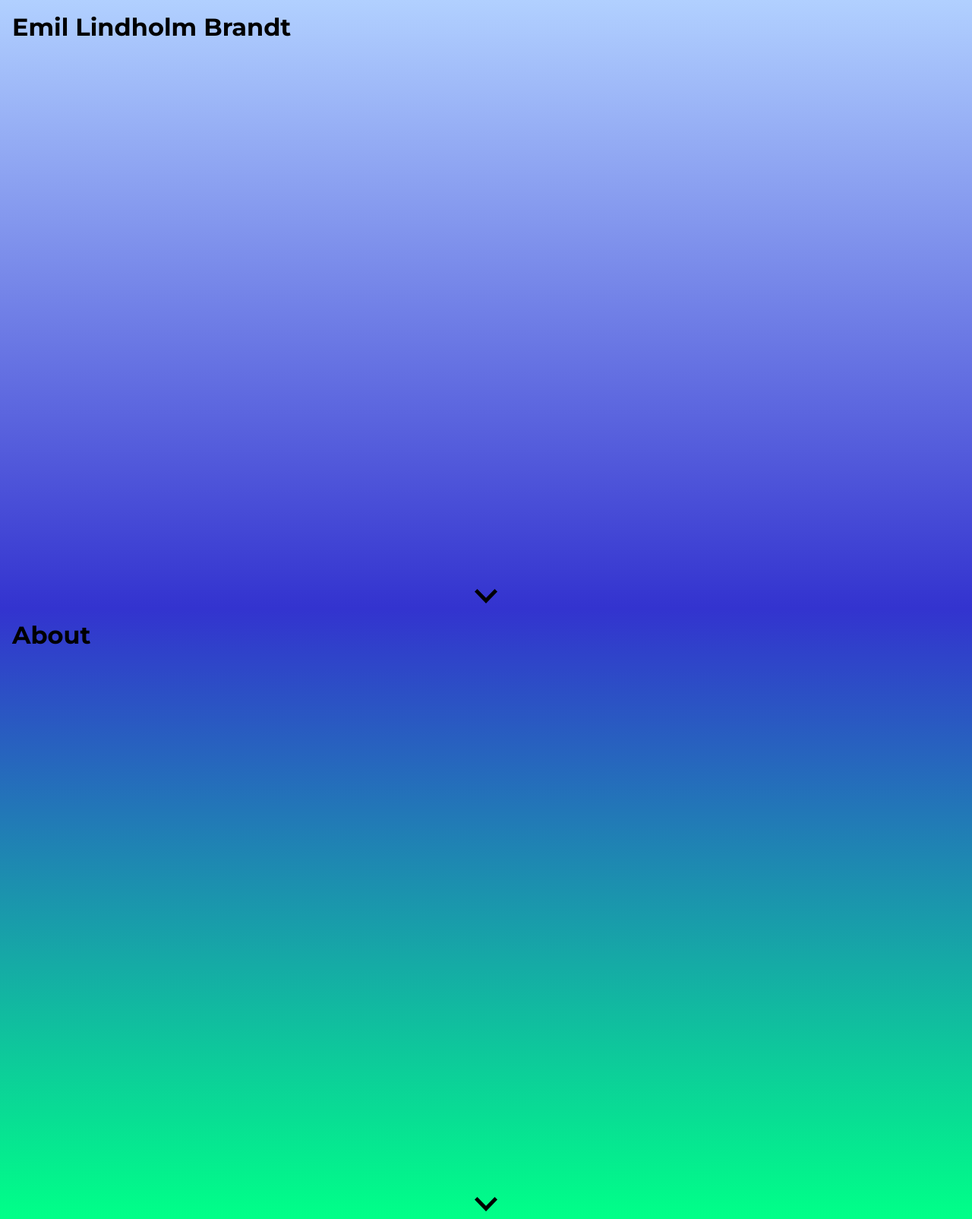
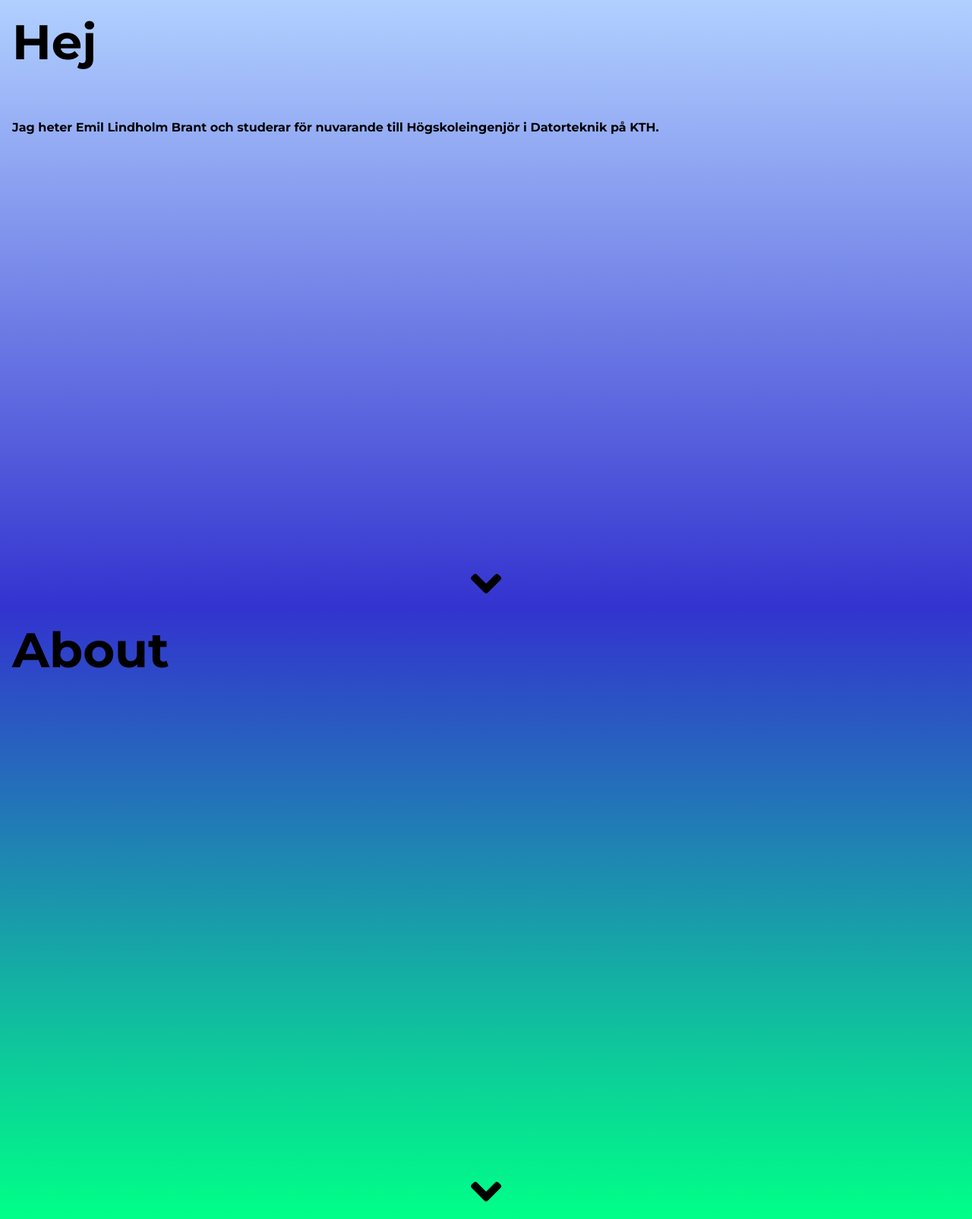
Before and after one commit to emilime93/se.emillindholmbrandt, a plain HTML site: page index.html in a window 1280 px wide. Shown: the top 1604 px of the page at 76% size. Drawn offline with Linux system fonts and the light colour scheme.

Commit message:
First version of cool site

```diff
--- a/index.html
+++ b/index.html
@@ -14,10 +14,16 @@
   <main>
     <div id="welcome" class="fullscreen">
       <div class="content">
-        <h1>Emil Lindholm Brandt</h1>
+        <h1>Hej</h1>
+        <p>
+          Jag heter Emil Lindholm Brant och studerar för nuvarande till Högskoleingenjör i Datorteknik på KTH.
+        </p>
+        <p>
+
+        </p>
       </div>
       <div class="subfooter">
-          <img src="res/img/downwards-arrow-key.svg" alt="Scroll down">
+          <i class="fas fa-angle-down"></i>
       </div>
     </div>
     <div id="about" class="fullscreen">
@@ -25,7 +31,7 @@
             <h1>About</h1>
           </div>
           <div class="subfooter">
-            <img src="res/img/downwards-arrow-key.svg" alt="Scroll down">
+            <i class="fas fa-angle-down"></i>
           </div>
     </div>
     <div id="skills" class="fullscreen">
@@ -33,7 +39,7 @@
             <h1>Skills</h1>
           </div>
           <div class="subfooter">
-            <img src="res/img/downwards-arrow-key.svg" alt="Scroll down">
+              <i class="fas fa-angle-double-up"></i>
           </div>
     </div>
   </main>
--- a/res/css/style.css
+++ b/res/css/style.css
@@ -11,12 +11,12 @@ body {
   flex-direction: column;
 }
 
-h1, h2, h3, h4, h5, h6 {
+h1, h2, h3, h4, h5, h6, p {
   font-family: 'Montserrat', sans-serif;
 }
 
 p {
-  font-family: sans-serif;
+  font-weight: bold;
 }
 
 #welcome{
@@ -31,6 +31,11 @@ p {
   background: linear-gradient(to bottom, rgb(0, 255, 136),rgb(10, 94, 55));
 }
 
+h1 {
+  font-size: 4em;
+  margin-bottom: 1em;
+}
+
 .fullscreen {
   height: 100vh;
   display: flex;
@@ -38,10 +43,16 @@ p {
   align-items: center;
 }
 
+.fa-angle-down, .fa-angle-double-up {
+  font-size: 4em;
+}
+
 .content {
   flex-grow: 1;
   width: 100%;
   padding: 1em;
+  display: flex;
+  flex-direction: column;
 }
 
 .subfooter img {
--- a/res/scripts/app.js
+++ b/res/scripts/app.js
@@ -1,11 +1,11 @@
 function initListeners() {
-  document.querySelector('#welcome .subfooter img').addEventListener('click', () => {
+  document.querySelector('#welcome .subfooter i').addEventListener('click', () => {
     scrollToPage('about');
   });
-  document.querySelector('#about .subfooter img').addEventListener('click', () => {
+  document.querySelector('#about .subfooter i').addEventListener('click', () => {
     scrollToPage('skills');
   })
-  document.querySelector('#skills .subfooter img').addEventListener('click', () => {
+  document.querySelector('#skills .subfooter i').addEventListener('click', () => {
     scrollToPage('welcome');
   });
 }
```
Also changed, not shown: res/img/downwards-arrow-key.svg (deleted).
